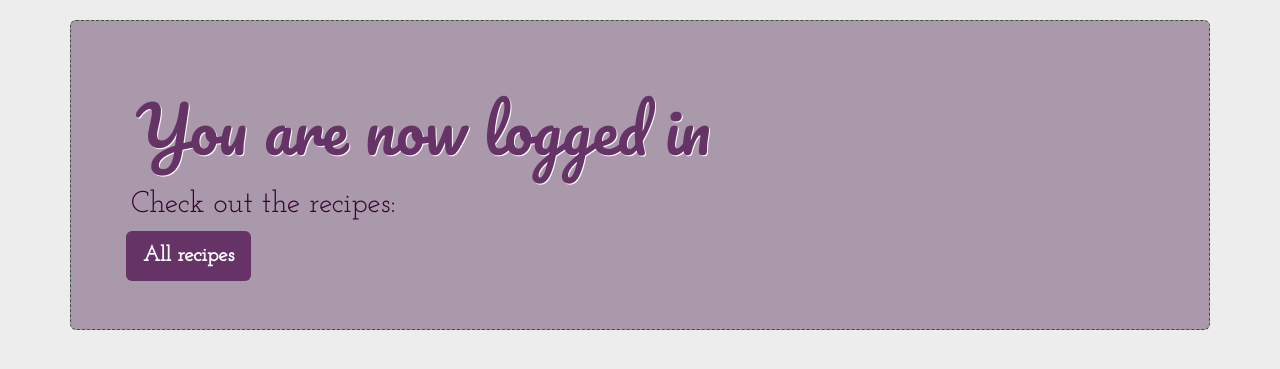
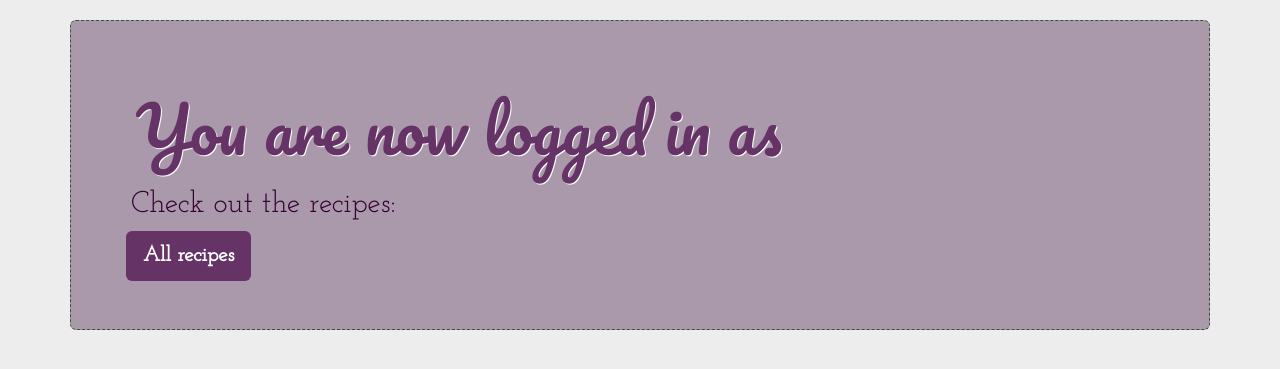
Before and after one commit to EwaGrela/culinaryblog, a Django app: page /intro/ in a window 1280 px wide. Shown: the part 82-451 px from the top of the page. Run offline with Django 3.2, Linux system fonts and the light colour scheme; some libraries are stand-ins or nearby versions.

Commit message:
added greeting

```diff
--- a/culinaryblog/templates/intro.html
+++ b/culinaryblog/templates/intro.html
@@ -1,7 +1,7 @@
 {% extends 'base.html' %}
 {% block content %}
 <div class="jumbotron colored-jumbotron">
-	<h1 class="page-title">You are now logged in</h1>
+	<h1 class="page-title">You are now logged in as {{user.username}}</h1>
 	<h2 class ="page-subtitle">Check out the recipes:</h2>
 	<div class="row">
 		<div class="col-8 md">
```
